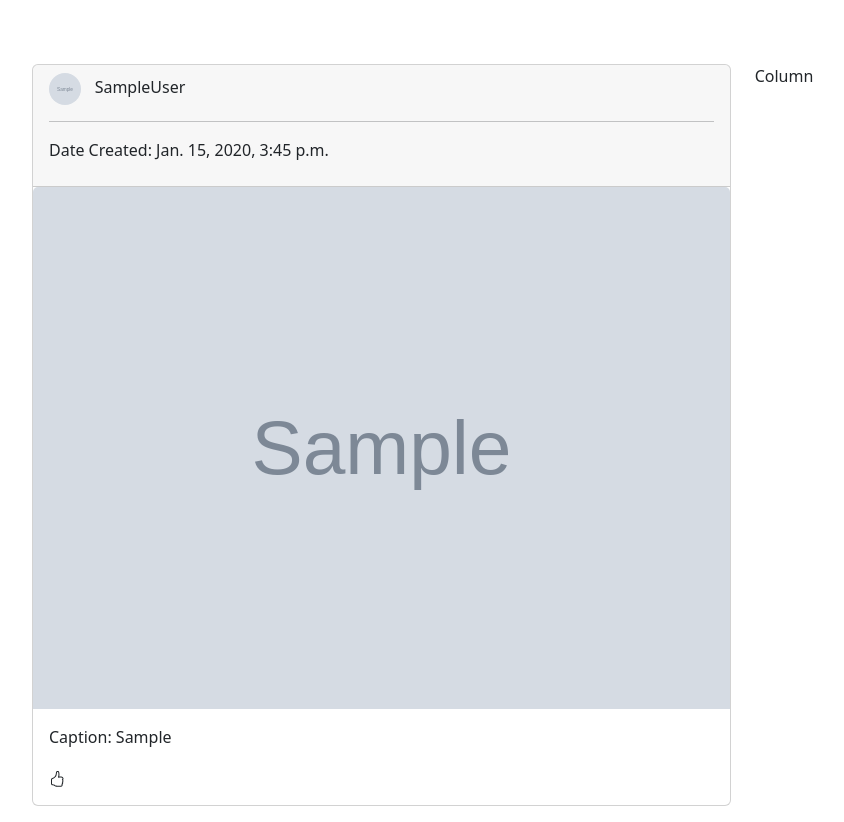
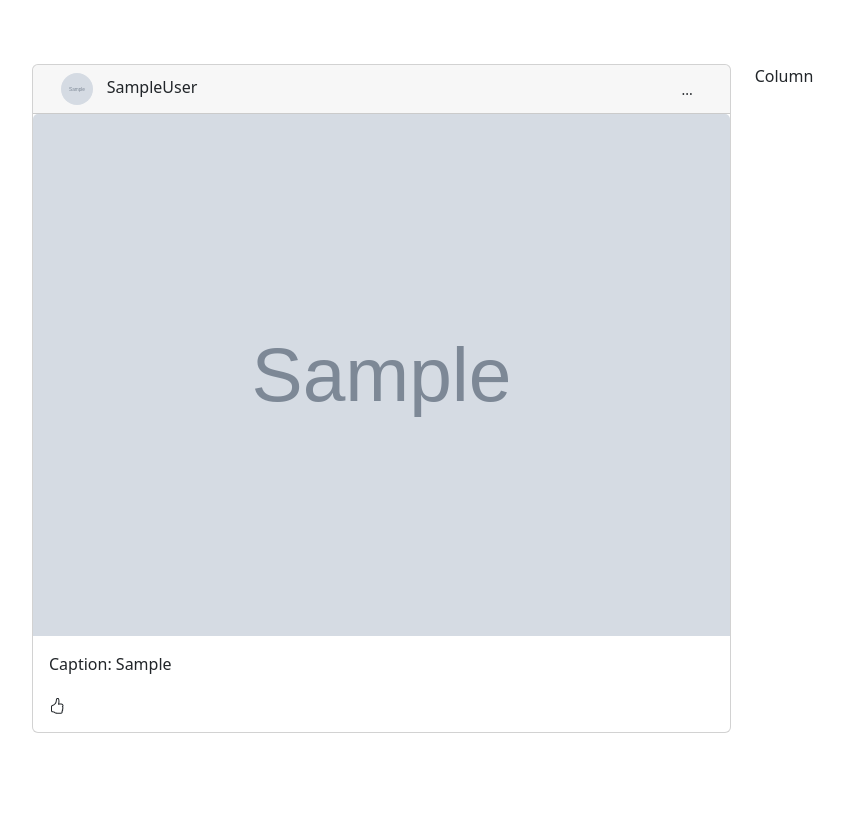
Before and after one commit to ishanshre/Social-Website-Django, a Django app: page /00000000-0000-0000-0000-000000000001/detail/ in a window 1280 px wide. Shown: the part 89-911 px from the top of the page, without its empty margins (78-922 px from the left). After the commit the page ends 822 px from the top, so only its background shows below. Run offline with Django 4.2, Linux system fonts and the light colour scheme; tables that the repository leaves empty hold one stand-in row (values such as "Sample post"); grey boxes marked "Sample" are stand-in pictures.

Commit message:
Add update link to detail pages

```diff
--- a/images/templates/images/post_detail.html
+++ b/images/templates/images/post_detail.html
@@ -12,11 +12,30 @@
           <div class="col-8">
             <div class="card justify-content-center" style="width: auto;">
               <div class="card-header">
-                <img src="{{ posts.user.photo.url }}" alt="{{ posts.caption }}" width="32" height="32" class="rounded-circle"> &emsp13;
-                {{ posts.user.user.first_name }}{{ posts.user.user.last_name }} <hr>
-                <p>Date Created: {{ posts.created_at }}</p>
+                <div class="container">
+                  <div class="row">
+                    <div class="col-md-8 ">
+                      <img src="{{ posts.user.photo.url }}" alt="{{ posts.caption }}" width="32" height="32" class="rounded-circle"> &emsp13;
+                      {{ posts.user.user.first_name }}{{ posts.user.user.last_name }}
+                    </div>
+                    <div class="col-md-4 d-flex justify-content-end">
+                      <div class="btn-group">
+                        <button type="button" class="btn btn-outline-white btn-sm" data-bs-toggle="dropdown" aria-expanded="false">
+                          ...
+                        </button>
+                        <ul class="dropdown-menu">
+                          <li><a class="dropdown-item" href="{% url 'images:post_update' posts.id %}">Update</a></li>
+                          <li><a class="dropdown-item" href="#">Another action</a></li>
+                          <li><a class="dropdown-item" href="#">Something else here</a></li>
+                          <li><hr class="dropdown-divider"></li>
+                          <li><a class="dropdown-item" href="#">Separated link</a></li>
+                        </ul>
+                      </div>
+                    </div>
+                  </div>
+                </div>
               </div>
-              <a href="{{ post.get_absolute_url }}"><img src="{{ posts.image.url }}" class="card-img-top" alt="Image"></a>
+              <img src="{{ posts.image.url }}" class="card-img-top" alt="Image">
               <div class="card-body">
                 <p>Caption: {{ posts.caption }}</p>
                 <svg xmlns="http://www.w3.org/2000/svg" width="16" height="16" fill="currentColor" class="bi bi-hand-thumbs-up" viewBox="0 0 16 16">
```
